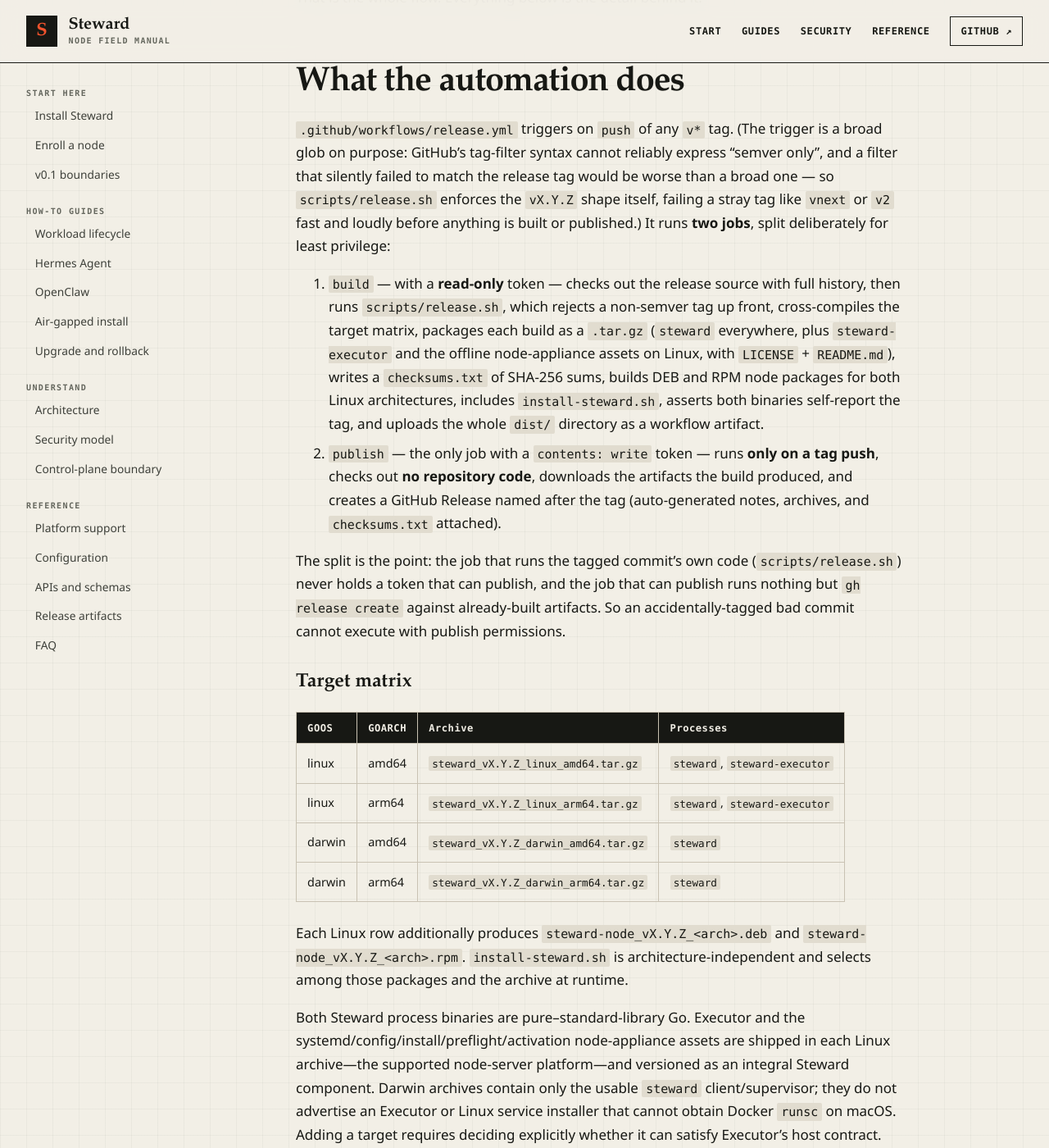
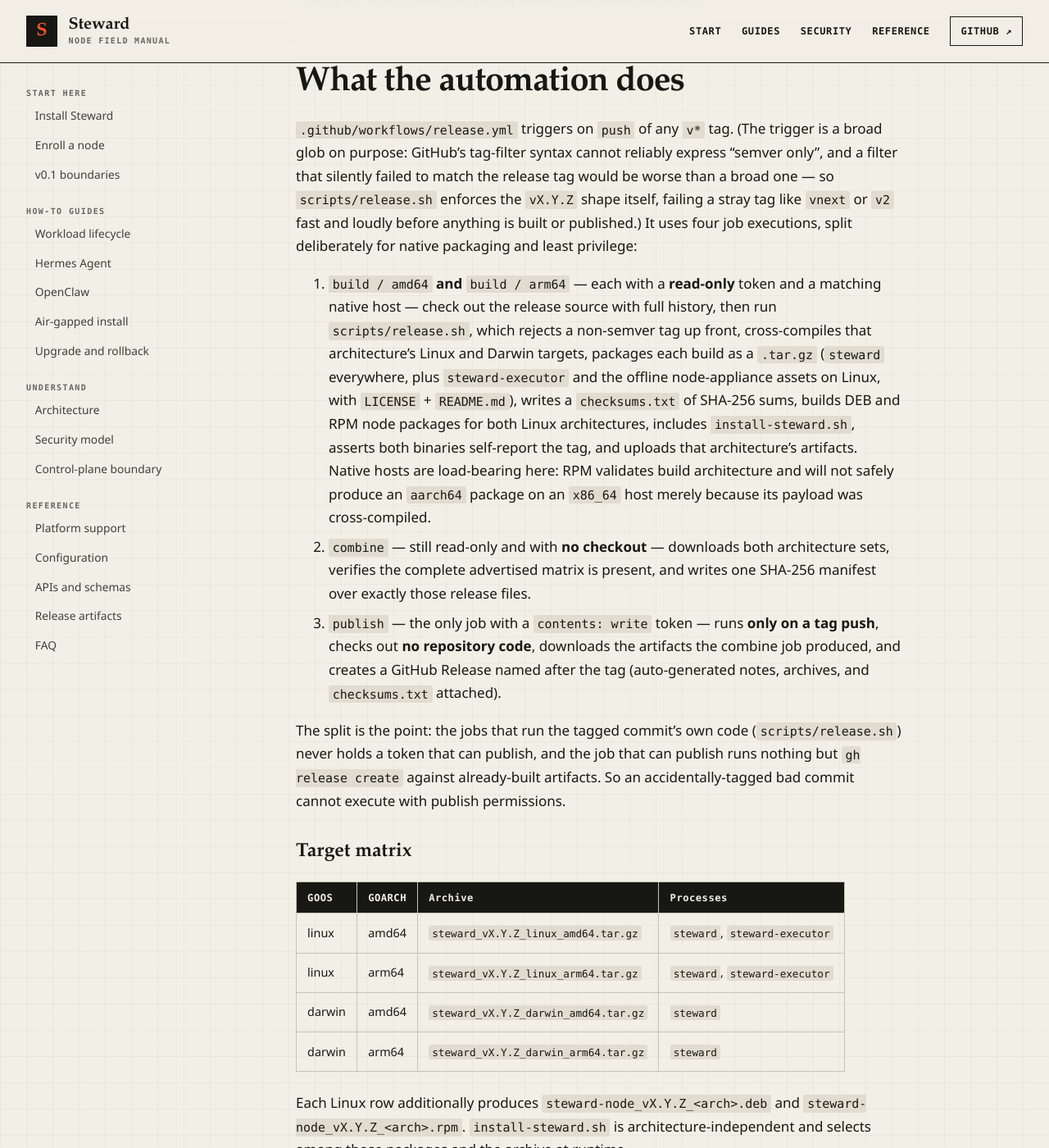
Before and after one commit to hardrails/steward, a Jekyll site: the page built from docs/releasing.md, in a window 1280 px wide and 1400 px high, scrolled down 1176 px. Shown: the whole window at 82% size. Built offline with Jekyll 4.4.1, drawn with Linux system fonts in a browser that asks for light colours; some of the changed text lies outside the part shown.

Commit message:
fix(release): build RPMs on native architectures

````diff
--- a/docs/releasing.md
+++ b/docs/releasing.md
@@ -46,22 +46,30 @@
 "semver only", and a filter that silently failed to match the release tag would be
 worse than a broad one — so `scripts/release.sh` enforces the `vX.Y.Z` shape
 itself, failing a stray tag like `vnext` or `v2` fast and loudly before anything is
-built or published.) It runs **two jobs**, split deliberately for least privilege:
+built or published.) It uses four job executions, split deliberately for native
+packaging and least privilege:
 
-1. **`build`** — with a **read-only** token — checks out the release source with
-   full history, then runs `scripts/release.sh`, which rejects a
-   non-semver tag up front, cross-compiles the target matrix, packages each build
+1. **`build / amd64` and `build / arm64`** — each with a **read-only** token and
+   a matching native host — check out the release source with full history, then
+   run `scripts/release.sh`, which rejects a
+   non-semver tag up front, cross-compiles that architecture's Linux and Darwin
+   targets, packages each build
    as a `.tar.gz` (`steward` everywhere, plus `steward-executor` and the offline
    node-appliance assets on Linux, with `LICENSE` + `README.md`), writes a `checksums.txt` of
    SHA-256 sums, builds DEB and RPM node packages for both Linux architectures,
    includes `install-steward.sh`, asserts both binaries self-report the tag, and
-   uploads the whole `dist/` directory as a workflow artifact.
-2. **`publish`** — the only job with a `contents: write` token — runs **only on a
+   uploads that architecture's artifacts. Native hosts are load-bearing here:
+   RPM validates build architecture and will not safely produce an `aarch64`
+   package on an `x86_64` host merely because its payload was cross-compiled.
+2. **`combine`** — still read-only and with **no checkout** — downloads both
+   architecture sets, verifies the complete advertised matrix is present, and
+   writes one SHA-256 manifest over exactly those release files.
+3. **`publish`** — the only job with a `contents: write` token — runs **only on a
    tag push**, checks out **no repository code**, downloads the artifacts the
-   build produced, and creates a GitHub Release named after the tag (auto-generated
+   combine job produced, and creates a GitHub Release named after the tag (auto-generated
    notes, archives, and `checksums.txt` attached).
 
-The split is the point: the job that runs the tagged commit's own code
+The split is the point: the jobs that run the tagged commit's own code
 (`scripts/release.sh`) never holds a token that can publish, and the job that can
 publish runs nothing but `gh release create` against already-built artifacts. So
 an accidentally-tagged bad commit cannot execute with publish permissions.
@@ -169,8 +177,9 @@
 ```
 
 On Ubuntu CI, `dpkg-deb` and `rpmbuild` are both installed and every advertised
-package is mandatory. A maintainer's macOS dry run builds archives and skips native
-packages whose Linux tools are absent; use the CI dry run for the complete matrix.
+package is mandatory; x86 and ARM RPMs are built on matching native runners. A
+maintainer's macOS dry run builds archives and skips native packages whose Linux
+tools are absent; use the CI dry run for the complete matrix.
 
 Run against a tag locally to also exercise the version assertion:
 
````
Also changed, not shown: .github/workflows/release.yml, 1 other file.
